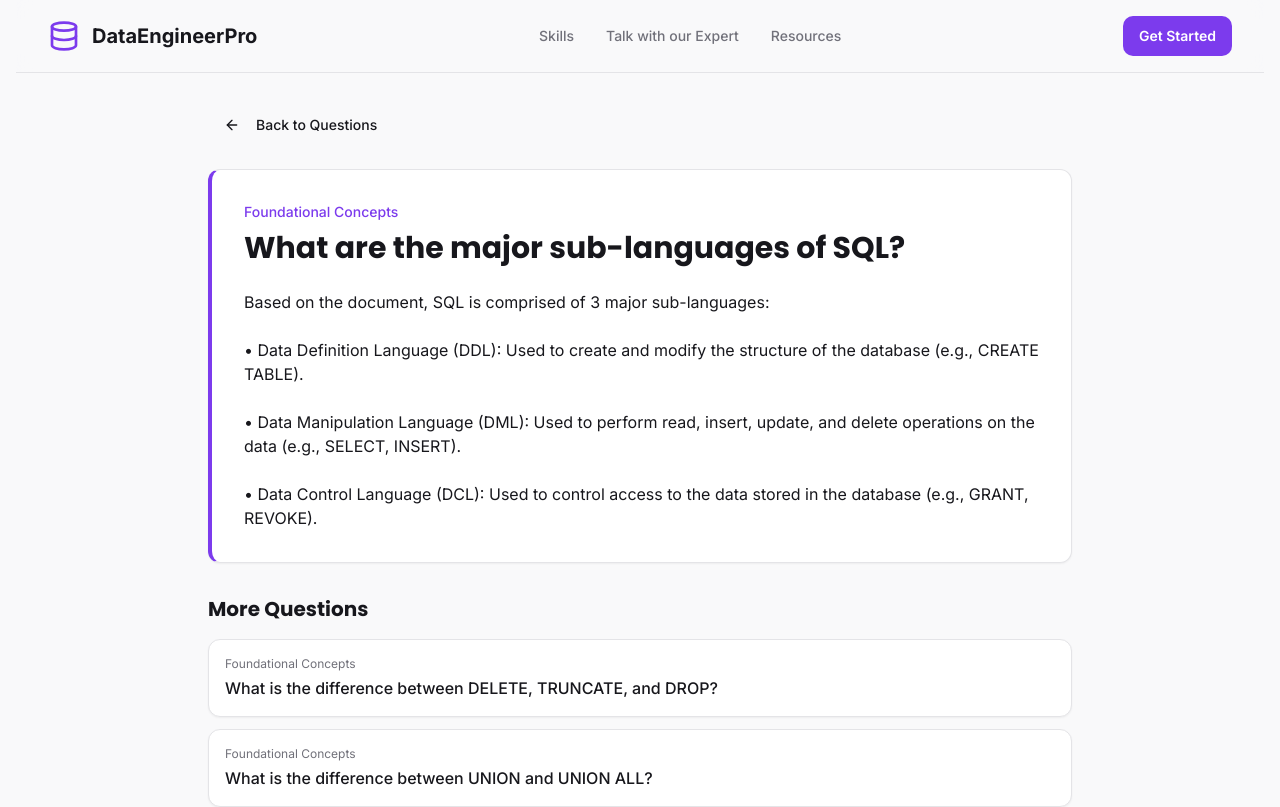
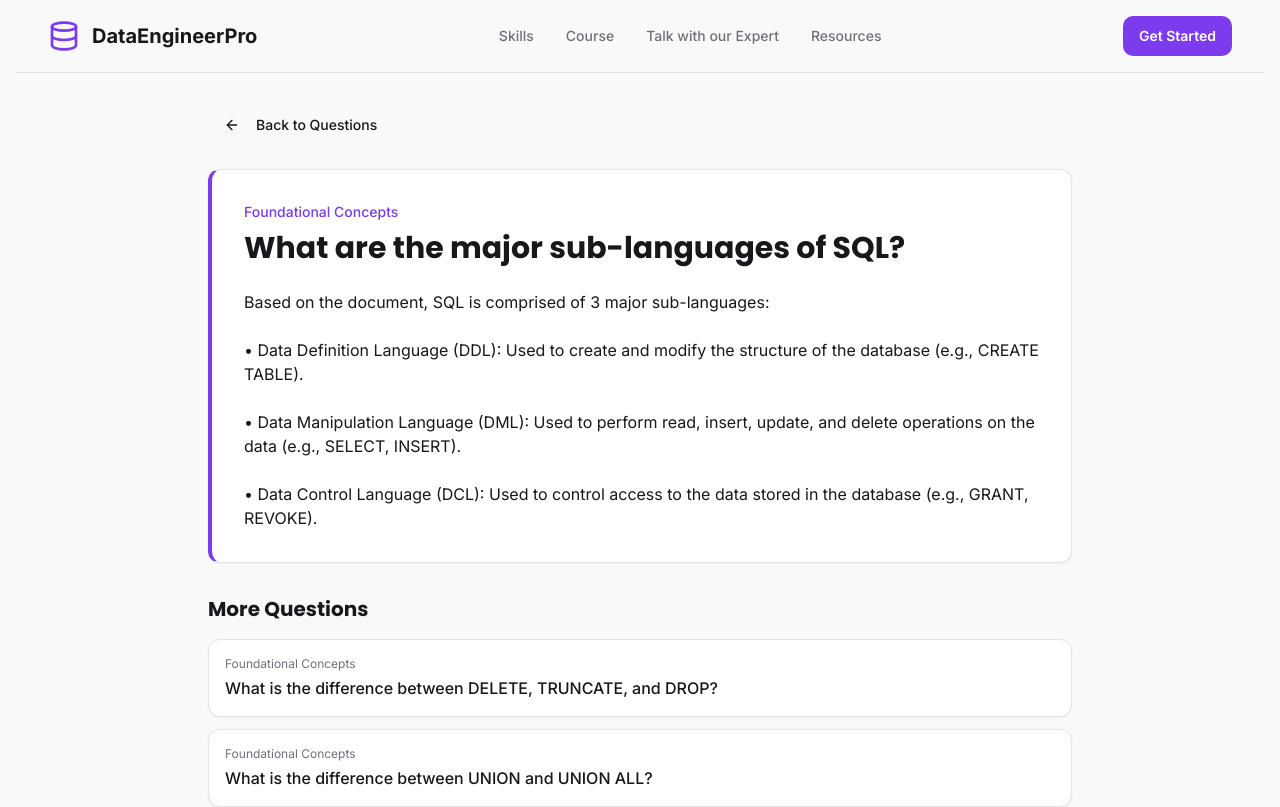
Before and after one commit to sudheersai/ace-de-interviews, a React (Vite) app: page /question/1 in a window 1280 px wide. Shown: the top 807 px of the page. Built offline with nearby package versions, Linux system fonts and the light colour scheme; the HTML template or start-up script is replaced by a standard one.

Commit message:
Add "Course" link to header

```diff
--- a/src/components/CourseEnrollmentSection.tsx
+++ b/src/components/CourseEnrollmentSection.tsx
@@ -12,7 +12,7 @@ const CourseEnrollmentSection = () => {
   ];
 
   return (
-    <section className="py-12 sm:py-16 lg:py-20 animate-fade-in">
+    <section id="course" className="py-12 sm:py-16 lg:py-20 animate-fade-in scroll-mt-20">
       <div className="bg-gradient-to-br from-primary/5 via-background to-secondary/5 rounded-2xl overflow-hidden border border-primary/10">
         <div className="grid md:grid-cols-2 gap-6 lg:gap-8 p-6 sm:p-8 lg:p-12">
           {/* Left side - Content */}
--- a/src/components/Header.tsx
+++ b/src/components/Header.tsx
@@ -24,6 +24,9 @@ const Header = () => {
         <nav className="hidden md:flex items-center space-x-8">
           <a className="text-sm font-medium text-muted-foreground hover:text-primary transition-colors" href="#skills">
             Skills
+          </a>
+          <a className="text-sm font-medium text-muted-foreground hover:text-primary transition-colors" href="#course">
+            Course
           </a>
           <a className="text-sm font-medium text-muted-foreground hover:text-primary transition-colors" href="#expert-consultation">
             Talk with our Expert
@@ -56,6 +59,13 @@ const Header = () => {
                 </a>
                 <a
                   className="text-lg text-muted-foreground hover:text-primary transition-colors"
+                  href="#course"
+                  onClick={() => setOpen(false)}
+                >
+                  Course
+                </a>
+                <a
+                  className="text-lg text-muted-foreground hover:text-primary transition-colors"
                   href="#expert-consultation"
                   onClick={() => setOpen(false)}
                 >
```
